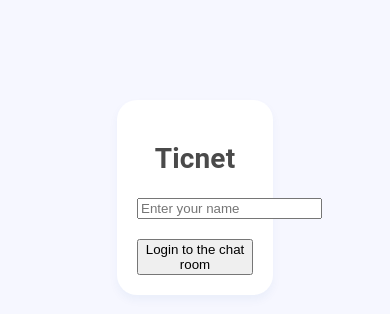
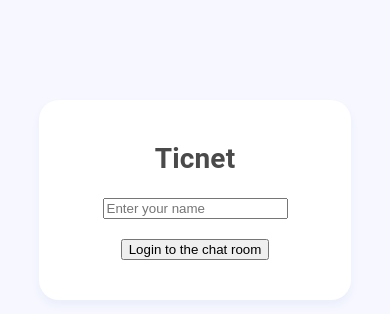
Before and after one commit to hosseincodes/ticnet, a React (Create React App) app in the folder frontend/: page /login in a window 390 px wide. Shown: the top 314 px of the page. Built offline with nearby package versions, Linux system fonts and the light colour scheme.

Commit message:
Slightly responsive (login page)

```diff
--- a/frontend/src/pages/login/style.css
+++ b/frontend/src/pages/login/style.css
@@ -8,7 +8,7 @@
     margin-right: auto;
     margin-left: auto;
     background: #fff;
-    padding: 20px;
+    padding: 20px 20px 40px 20px;
     border-radius: 20px;
     box-shadow: 0 5px 10px 0 rgba(20,83,155,0.05);
 }
@@ -16,3 +16,9 @@
 .name-input {
     margin-bottom: 20px;
 }
+
+@media only screen and (max-width: 731px) {
+    .login-box {
+        width: 80%;
+    }
+}
```
Also changed, not shown: frontend/src/pages/login/LoginPage.js (indentation only).
